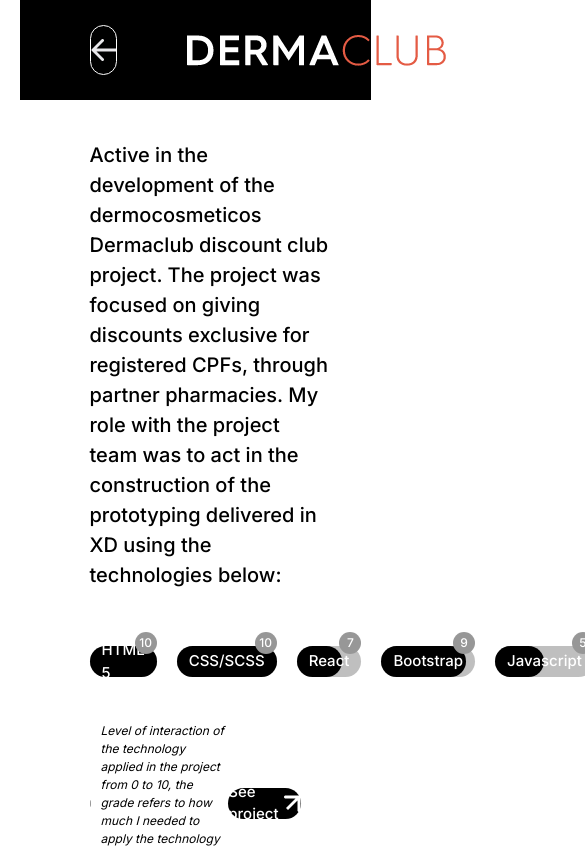
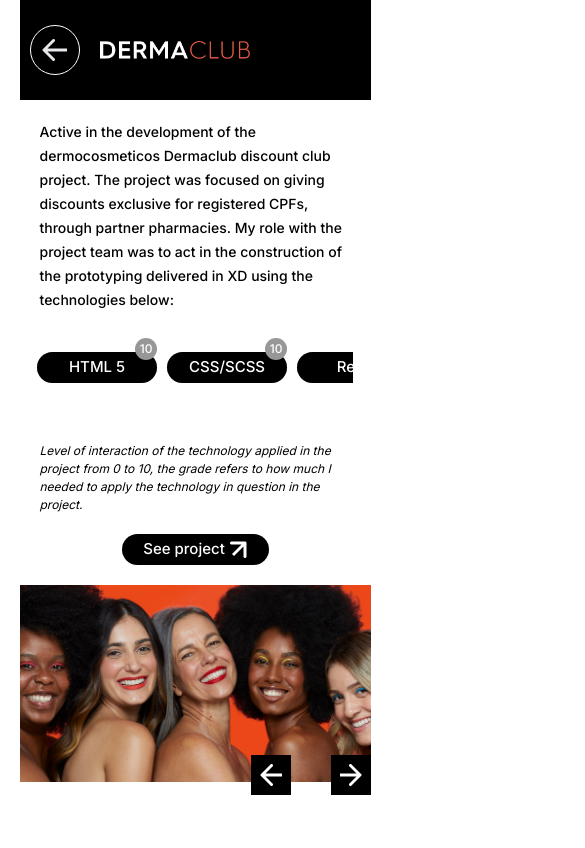
Before and after one commit to thiagosantosa/portfolio, a React (Create React App) app: page /loreal in a window 390 px wide. Shown: the top 848 px of the page, 585 px wide, since content can reach past the window. Built offline with nearby package versions, Linux system fonts and the light colour scheme.

Commit message:
Responsividade - internas

```diff
--- a/src/App.css
+++ b/src/App.css
@@ -547,9 +547,6 @@
     margin: 0 auto 0;
   }
 
-  .container__header{
-    position: relative;
-  }
 
   .container__header__content{
     max-width: 100%;
@@ -558,7 +555,8 @@
   }
 
   .container__header__content__menu{
-    width: 100%;
+    width: 90%;
+    margin: 0 auto 0;
     flex-direction: column;
     align-items: flex-start;
   }
--- a/src/subpages.css
+++ b/src/subpages.css
@@ -172,3 +172,61 @@
 
 .container__slider .slick-prev:hover,
 .container__slider .slick-next:hover{background-color: #999;}
+
+@media (max-width: 768px){
+    .container__subpage{
+        padding: 0 10px 0 10px;
+    }
+
+    .container__subpage img{
+        max-width: 150px;
+    }
+
+    .container__subpage_bto{
+        margin: 0 20px 0 0;
+    }
+
+    .container__description{
+        padding: 20px;
+        margin-bottom: 0;
+        font-size: 14px;
+        line-height: 24px;
+    }
+
+    .container__seeproject{
+        padding: 0 20px 0 20px;
+        margin: 20px auto 20px;
+        flex-direction: column;
+    }
+
+    .container__seeproject a{
+        margin-top: 20px;
+    }
+
+    .container__seeproject_legend span{
+        display: none;
+    }
+
+    .container__tags{
+        width: 90%;
+        padding: 20px 0 0 0;
+        align-items: flex-start;
+        overflow-x: scroll;
+        height: 90px;
+    }
+
+    .container__tags__item + *{
+        margin-left: 10px;
+    }
+
+    .container__tags__item{
+        min-width: 120px;
+        margin-bottom: 0;
+    }
+
+    .container__slider .slick-prev, .slick-next{
+        top: 190px;
+        width: 40px;
+        height: 40px;
+    }
+}
```
